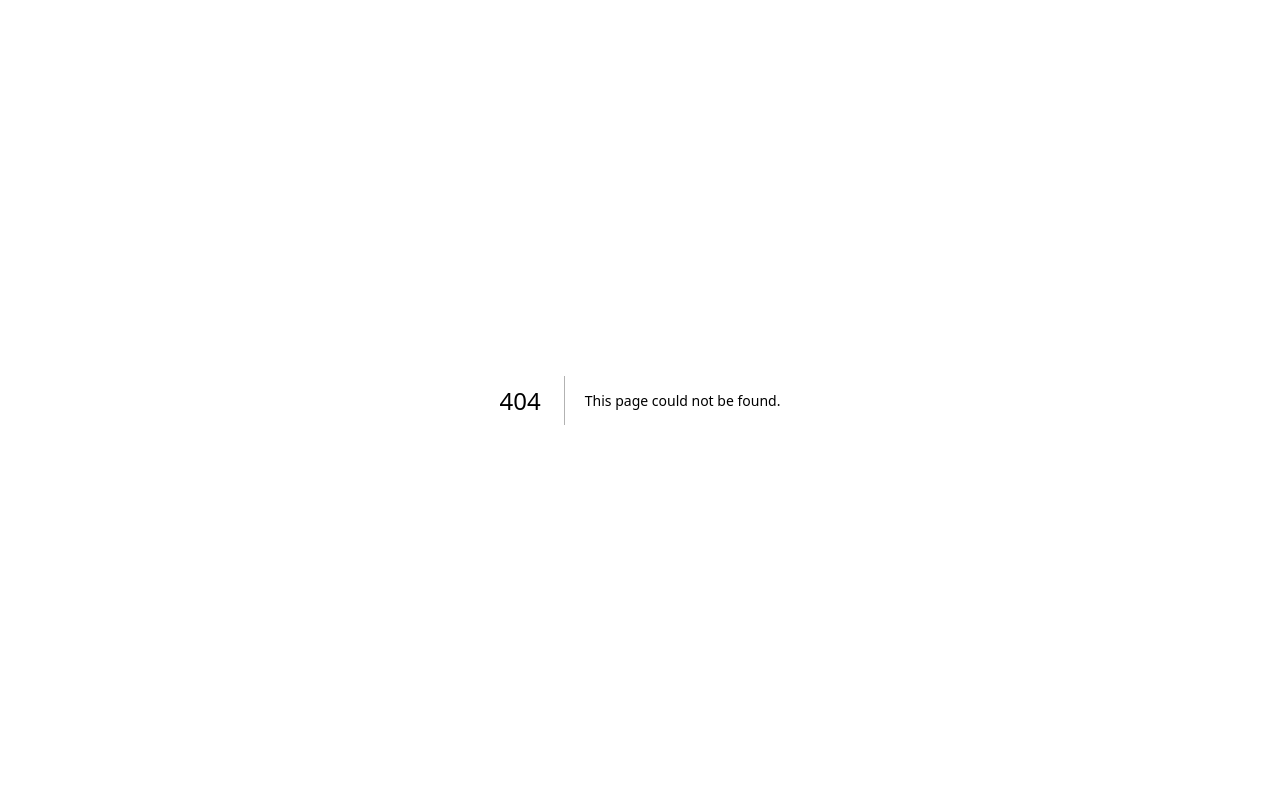
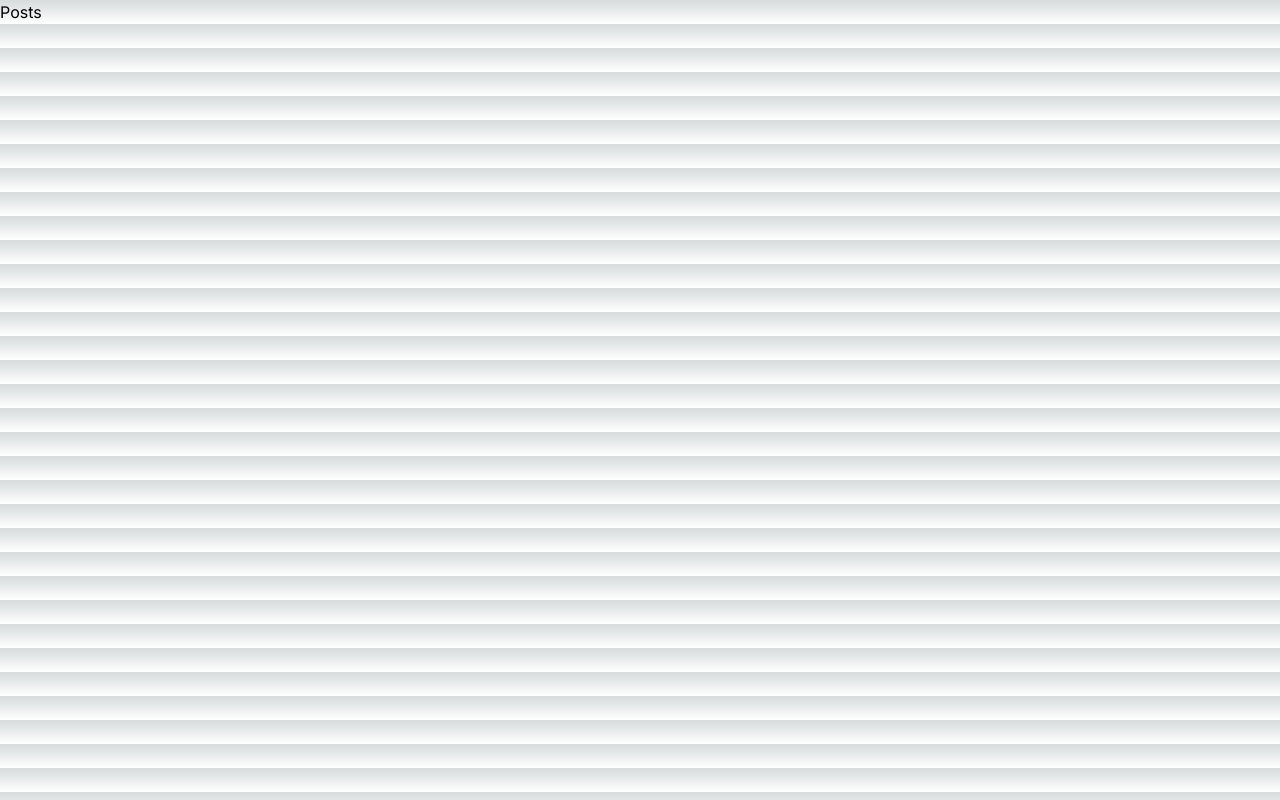
Before and after one commit to ch2isk4kos/nextjs-sanity-09-09-23, a Next.js app in the folder client/: page /posts in a window 1280 px wide. Before the commit this address had no page. Built offline with nearby package versions, Linux system fonts and the light colour scheme.

Commit message:
add folder for posts pages

```diff
--- /dev/null
+++ b/client/app/posts/page.tsx
@@ -0,0 +1,9 @@
+"use client" // render sanity on the next.js client rather than the server
+
+function PostsPage() {
+  return (
+    <h1>Posts</h1>
+  );
+}
+
+export default PostsPage;
```
